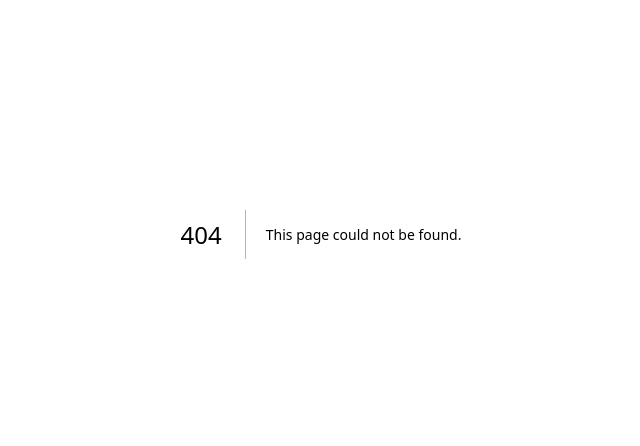
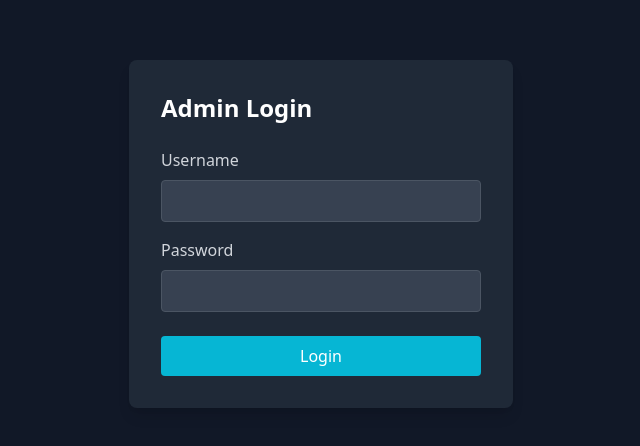
Before and after one commit to ardylee-mml/mml-competition-form, a Next.js app: page /admin/login in a window 1280 px wide. Before the commit this address had no page. Shown: the part 166-612 px from the top of the page, without its empty margins (319-959 px from the left). Built offline with nearby package versions, Linux system fonts and the light colour scheme.

Commit message:
Add login page and fix auth configuration

```diff
--- /dev/null
+++ b/app/admin/login/page.tsx
@@ -0,0 +1,77 @@
+'use client'
+
+import { useState } from 'react'
+import { signIn } from 'next-auth/react'
+import { useRouter } from 'next/navigation'
+
+export default function LoginPage() {
+  const [error, setError] = useState('')
+  const router = useRouter()
+
+  const handleSubmit = async (e: React.FormEvent<HTMLFormElement>) => {
+    e.preventDefault()
+    const formData = new FormData(e.currentTarget)
+
+    try {
+      const res = await signIn('credentials', {
+        username: formData.get('username'),
+        password: formData.get('password'),
+        redirect: false,
+      })
+
+      if (res?.error) {
+        setError('Invalid credentials')
+      } else {
+        router.push('/admin')
+        router.refresh()
+      }
+    } catch (error) {
+      setError('An error occurred')
+    }
+  }
+
+  return (
+    <div className="min-h-screen flex items-center justify-center bg-gray-900">
+      <div className="bg-gray-800 p-8 rounded-lg shadow-lg w-96">
+        <h1 className="text-2xl font-bold text-white mb-6">Admin Login</h1>
+        {error && (
+          <div className="bg-red-500 text-white p-3 rounded mb-4">
+            {error}
+          </div>
+        )}
+        <form onSubmit={handleSubmit}>
+          <div className="mb-4">
+            <label className="block text-gray-300 mb-2" htmlFor="username">
+              Username
+            </label>
+            <input
+              type="text"
+              id="username"
+              name="username"
+              className="w-full p-2 rounded bg-gray-700 text-white border border-gray-600"
+              required
+            />
+          </div>
+          <div className="mb-6">
+            <label className="block text-gray-300 mb-2" htmlFor="password">
+              Password
+            </label>
+            <input
+              type="password"
+              id="password"
+              name="password"
+              className="w-full p-2 rounded bg-gray-700 text-white border border-gray-600"
+              required
+            />
+          </div>
+          <button
+            type="submit"
+            className="w-full bg-cyan-500 text-white p-2 rounded hover:bg-cyan-600"
+          >
+            Login
+          </button>
+        </form>
+      </div>
+    </div>
+  )
+}
--- a/app/auth.ts
+++ b/app/auth.ts
@@ -2,6 +2,7 @@ import NextAuth from "next-auth"
 import CredentialsProvider from "next-auth/providers/credentials"
 
 export const { auth, handlers: { GET, POST } } = NextAuth({
+  secret: process.env.NEXTAUTH_SECRET,
   pages: {
     signIn: '/admin/login',
   },
```
